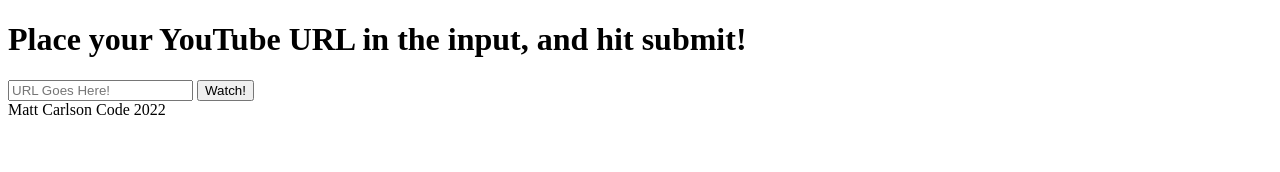
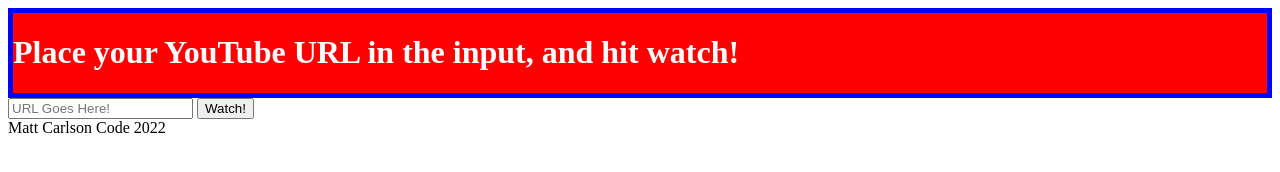
Before and after one commit to mrmrc182/short-reformat-watch, a plain HTML site: page index.html in a window 1280 px wide. Drawn offline with Linux system fonts and the light colour scheme.

Commit message:
fixing some errors

```diff
--- a/index.html
+++ b/index.html
@@ -1,17 +1,17 @@
 <!DOCTYPE html>
 <html lang="en">
-<head>
-    <meta charset="UTF-8">
-    <meta http-equiv="X-UA-Compatible" content="IE=edge">
-    <meta name="viewport" content="width=device-width, initial-scale=1.0">
+  <head>
+    <meta charset="UTF-8" />
+    <meta http-equiv="X-UA-Compatible" content="IE=edge" />
+    <meta name="viewport" content="width=device-width, initial-scale=1.0" />
+    <link rel="stylesheet" href="./style.css"/>
     <title>YouFormat Alpha</title>
-</head>
-<body>
-    <h1>Place your YouTube URL in the input, and hit submit!</h1>
-    <input id = "link" placeholder="URL Goes Here!">
+  </head>
+  <body>
+    <div id = "title"><h1>Place your YouTube URL in the input, and hit watch!</h1></div>
+    <input id="link" placeholder="URL Goes Here!"/>
     <button id="submit" class="Btn">Watch!</button>
     <footer>Matt Carlson Code 2022</footer>
-</body>
+  </body>
+  <script src="script.js"></script>
 </html>
-
-<script src="script.js"></script>
--- /dev/null
+++ b/style.css
@@ -0,0 +1,5 @@
+#title {
+    background-color: red !important;
+    color: white !important;
+    border: 5px solid blue !important;
+}
```
Also changed, not shown: manifest.json (deleted).
